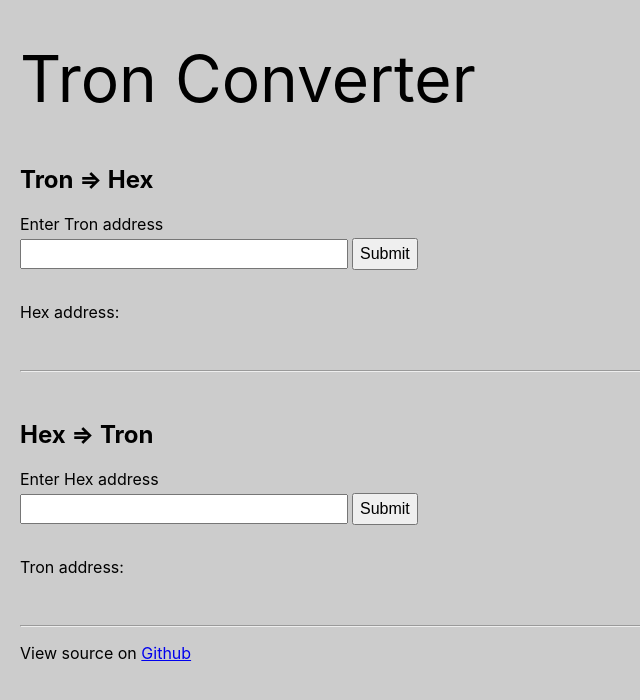
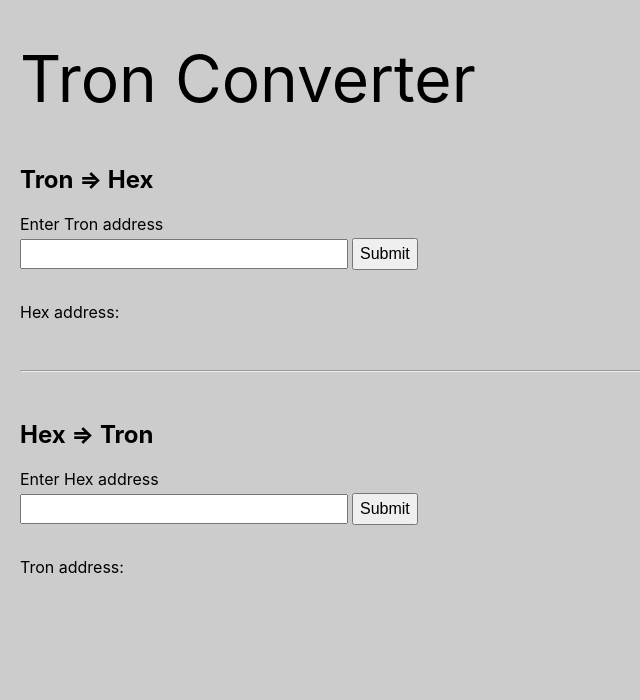
Before and after one commit to BriungRi/tron-converter, a React (Vite) app: page / in a window 1280 px wide. Shown: the top 700 px of the page, without its empty margins (0-640 px from the left). Built offline with nearby package versions, Linux system fonts and the light colour scheme.

Commit message:
Remove view source link

```diff
--- a/src/App.js
+++ b/src/App.js
@@ -73,21 +73,6 @@
           </p>
         </form>
       </div>
-
-      <hr />
-
-      <div>
-        <p>
-          View source on{" "}
-          <a
-            target="_blank"
-            rel="noopener noreferrer"
-            href="https://github.com/briungri/tron-converter"
-          >
-            Github
-          </a>
-        </p>
-      </div>
     </div>
   );
 }
```
